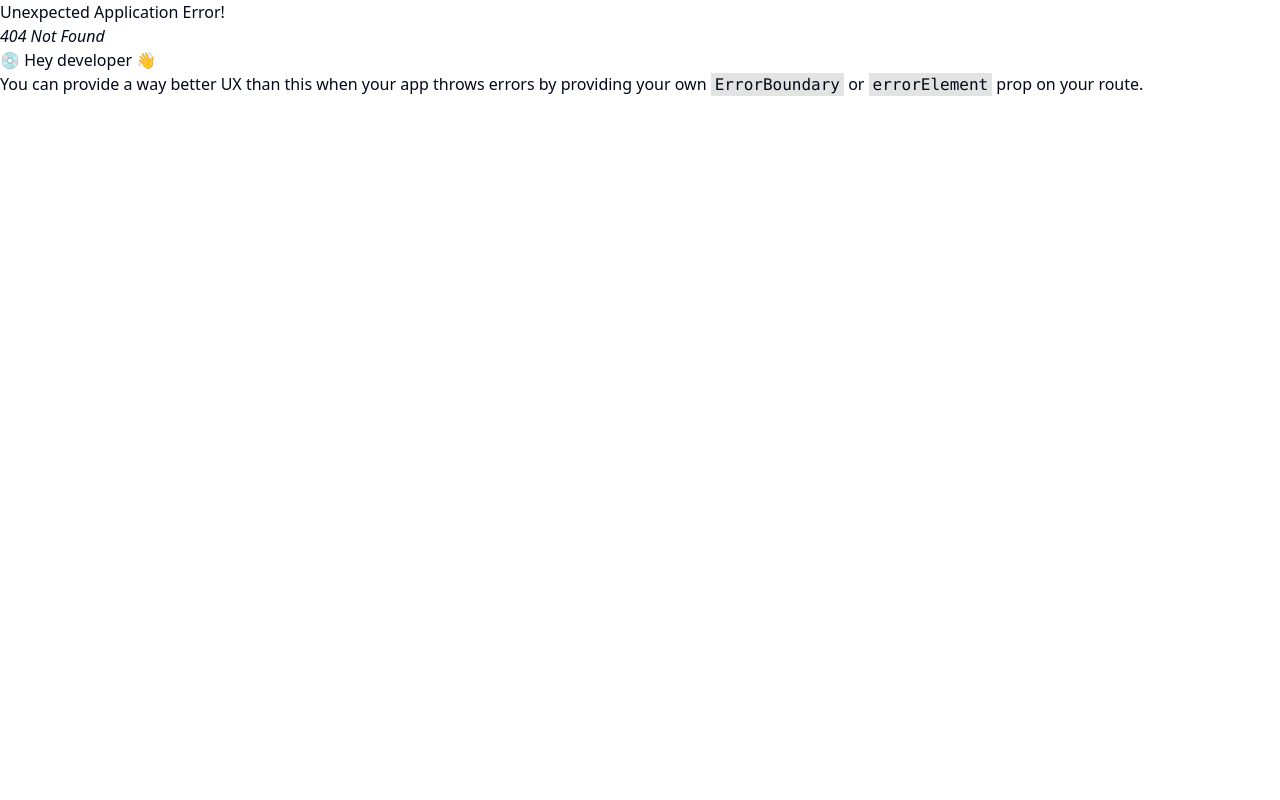
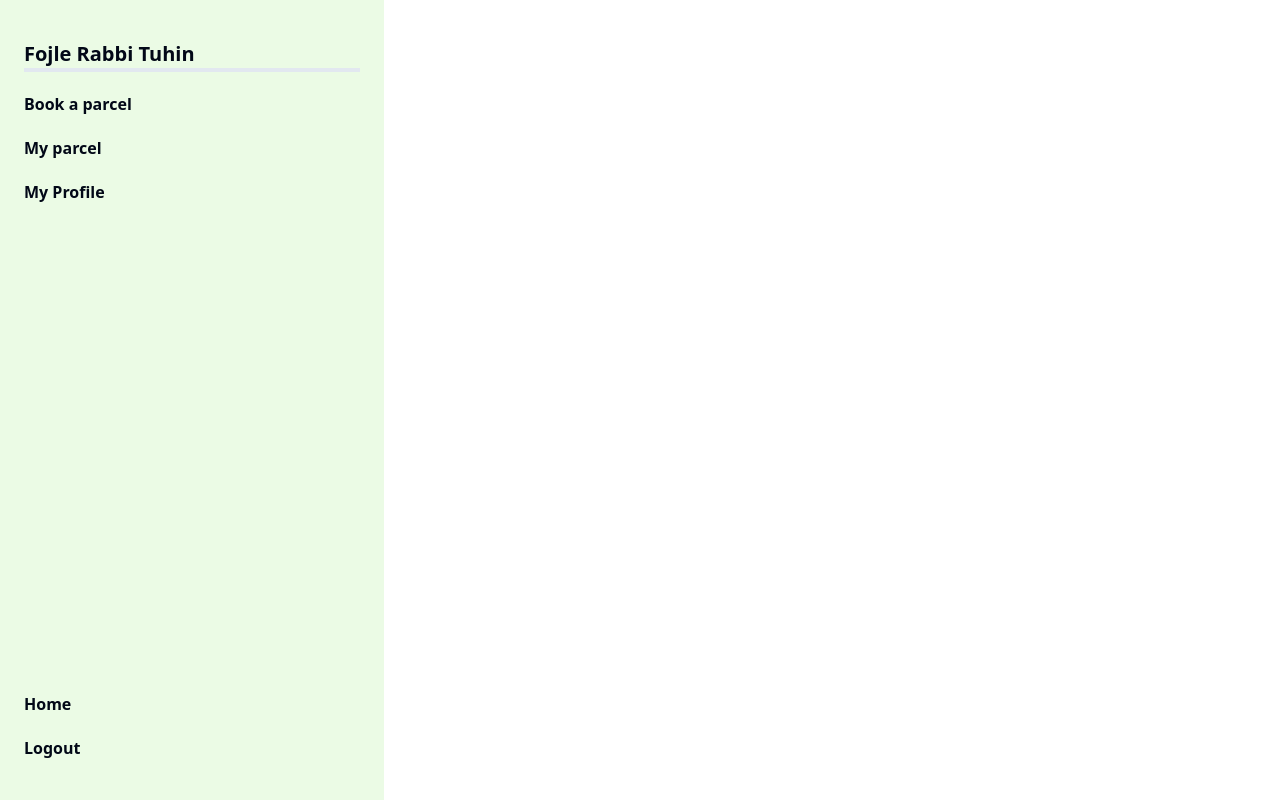
Before and after one commit to FojleTuhin/A12-ParcelPioneer_Client, a React (Vite) app: page /dashboard in a window 1280 px wide. Before the commit this address had no page. Built offline with nearby package versions, Linux system fonts and the light colour scheme.

Commit message:
add dashboard

```diff
--- a/src/Dashboard/Dashboard.jsx
+++ b/src/Dashboard/Dashboard.jsx
@@ -1,9 +1,31 @@
-import React from 'react';
+import { Link, Outlet } from "react-router-dom";
 
 const Dashboard = () => {
     return (
         <div>
-            i am from Dashboard
+            <div className="flex ">
+                <div className="w-[30%] px-6 py-10 bg-[#EBFBE5] flex flex-col justy min-h-screen justify-between">
+
+
+                    <ul>
+                        <li className="font-bold text-xl">Fojle Rabbi Tuhin</li>
+                        <hr className=" border-y-2" />
+                        <Link to='/dashboard/bookAParcel'><li className="mt-5 font-semibold ">Book a parcel</li></Link>
+                        <Link to='/dashboard/myParcel'><li className="mt-5 font-semibold ">My parcel</li></Link>
+                        <Link to='/dashboard/userProfile'><li className="mt-5 font-semibold ">My Profile</li></Link>
+                    </ul>
+                    <ul>
+
+                        <Link to='/'><li className="mt-5 font-semibold ">Home</li></Link>
+                        <Link to='/'><li className="mt-5 font-semibold ">Logout</li></Link>
+                    </ul>
+
+                </div>
+                <div className="flex-1 min-h-screen">
+                    <Outlet></Outlet>
+                </div>
+
+            </div>
         </div>
     );
 };
--- a/src/Pages/home/Banner.jsx
+++ b/src/Pages/home/Banner.jsx
@@ -7,7 +7,7 @@ const Banner = () => {
                 <div className="">
                     <div className="md:w-[55%] w-full">
 
-                        <p className="lg:text-6xl md:text-4xl text-2xl font-bold text-[#153448] pt-8">On Demand Delivery at Your Doorstep</p>
+                        <p className="lg:text-5xl md:text-4xl text-2xl font-bold text-[#153448] pt-8">On Demand Delivery at Your Doorstep</p>
 
 
                         <div className="flex items-center">
--- a/src/Shared/Navbar.jsx
+++ b/src/Shared/Navbar.jsx
@@ -28,7 +28,7 @@ const Navbar = () => {
                     <Link to='/' className="text-lg font-medium hover:underline underline-offset-4" prefetch={false}>
                         Home
                     </Link>
-                    <Link to='/' className="text-lg font-medium hover:underline underline-offset-4" prefetch={false}>
+                    <Link to='/dashboard' className="text-lg font-medium hover:underline underline-offset-4" prefetch={false}>
                         Dashboard
                     </Link>
                     <Link to='/' className="text-lg font-medium hover:underline underline-offset-4" prefetch={false}>
@@ -62,7 +62,7 @@ const Navbar = () => {
                             <Link to='/' className="text-lg font-medium hover:underline underline-offset-4" prefetch={false}>
                                 Home
                             </Link>
-                            <Link to='/' className="text-lg font-medium hover:underline underline-offset-4" prefetch={false}>
+                            <Link to='/dashboard' className="text-lg font-medium hover:underline underline-offset-4" prefetch={false}>
                                 Dashboard
                             </Link>
                             <Link to='/' className="text-lg font-medium hover:underline underline-offset-4" prefetch={false}>
--- a/src/main.jsx
+++ b/src/main.jsx
@@ -8,9 +8,9 @@ import {
 } from "react-router-dom";
 import Root from './Pages/Root';
 import Home from './Pages/home/Home';
-import Dashboard from './Dashboard/Dashboard';
 import Login from './Pages/Login';
 import Signup from './Pages/Signup';
+import Dashboard from './Dashboard/Dashboard';
 
 const router = createBrowserRouter([
   {
@@ -31,6 +31,10 @@ const router = createBrowserRouter([
       }
     ]
   },
+  {
+    path:'/dashboard',
+    element:<Dashboard></Dashboard>
+  }
 ]);
 
 ReactDOM.createRoot(document.getElementById('root')).render(
```
